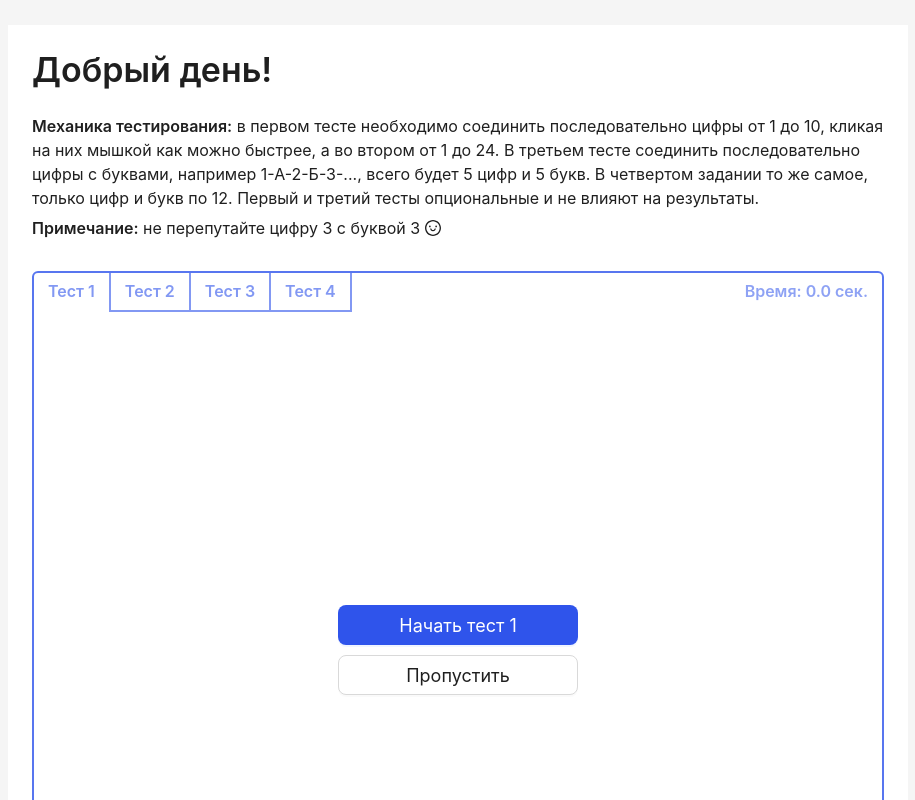
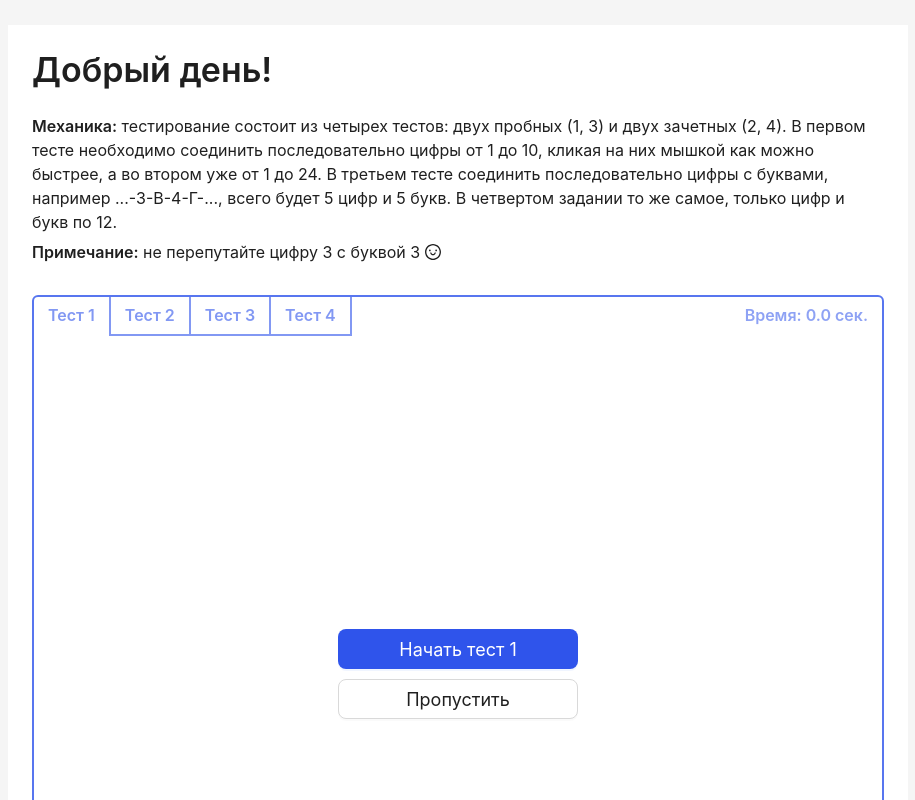
Before and after one commit to Amiditin/connect-numbers, a React (Vite) app: page /test in a window 1280 px wide. Shown: the top 800 px of the page, without its empty margins (182-1097 px from the left). Built offline with nearby package versions, Linux system fonts and the light colour scheme.

Commit message:
fix(page): исправлно описание механики тестирования

```diff
--- a/src/pages/PatientTestPage/index.tsx
+++ b/src/pages/PatientTestPage/index.tsx
@@ -60,11 +60,11 @@ export const PatientTestPage: React.FC = () => {
       <Layout.Content className={styles.content}>
         <Title level={2}>Добрый день!</Title>
         <Text>
-          <Text strong>Механика тестирования:</Text> в первом тесте необходимо соединить
-          последовательно цифры от 1 до 10, кликая на них мышкой как можно быстрее, а во втором от 1
-          до 24. В третьем тесте соединить последовательно цифры с буквами, например 1-А-2-Б-3-...,
-          всего будет 5 цифр и 5 букв. В четвертом задании то же самое, только цифр и букв по 12.
-          Первый и третий тесты опциональные и не влияют на результаты.
+          <Text strong>Механика:</Text> тестирование состоит из четырех тестов: двух пробных (1, 3)
+          и двух зачетных (2, 4). В первом тесте необходимо соединить последовательно цифры от 1 до
+          10, кликая на них мышкой как можно быстрее, а во втором уже от 1 до 24. В третьем тесте
+          соединить последовательно цифры с буквами, например ...-3-В-4-Г-..., всего будет 5 цифр и
+          5 букв. В четвертом задании то же самое, только цифр и букв по 12.
         </Text>
         <Text>
           <Text strong>Примечание:</Text> не перепутайте цифру 3 с буквой З <SmileOutlined />
```
